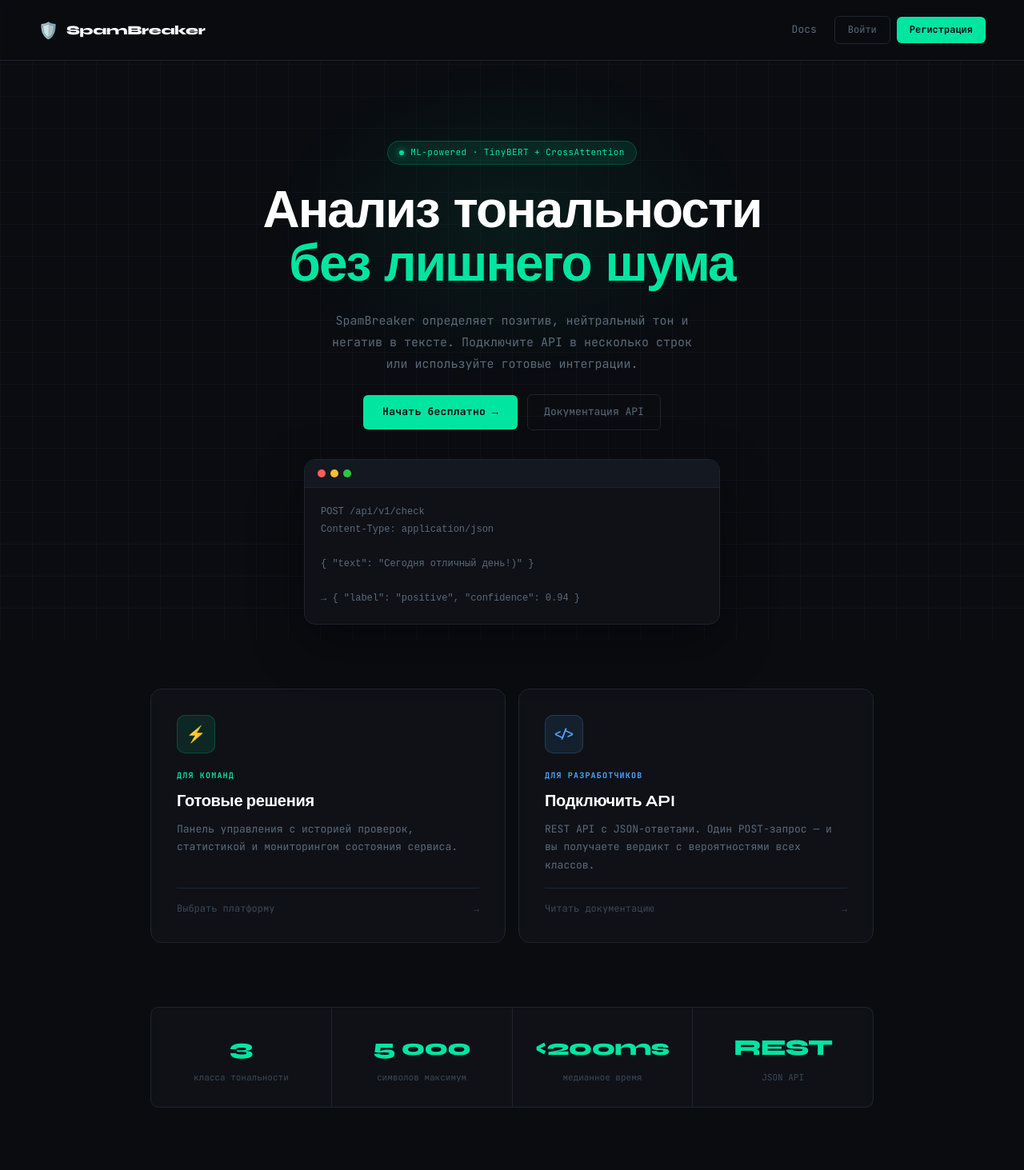
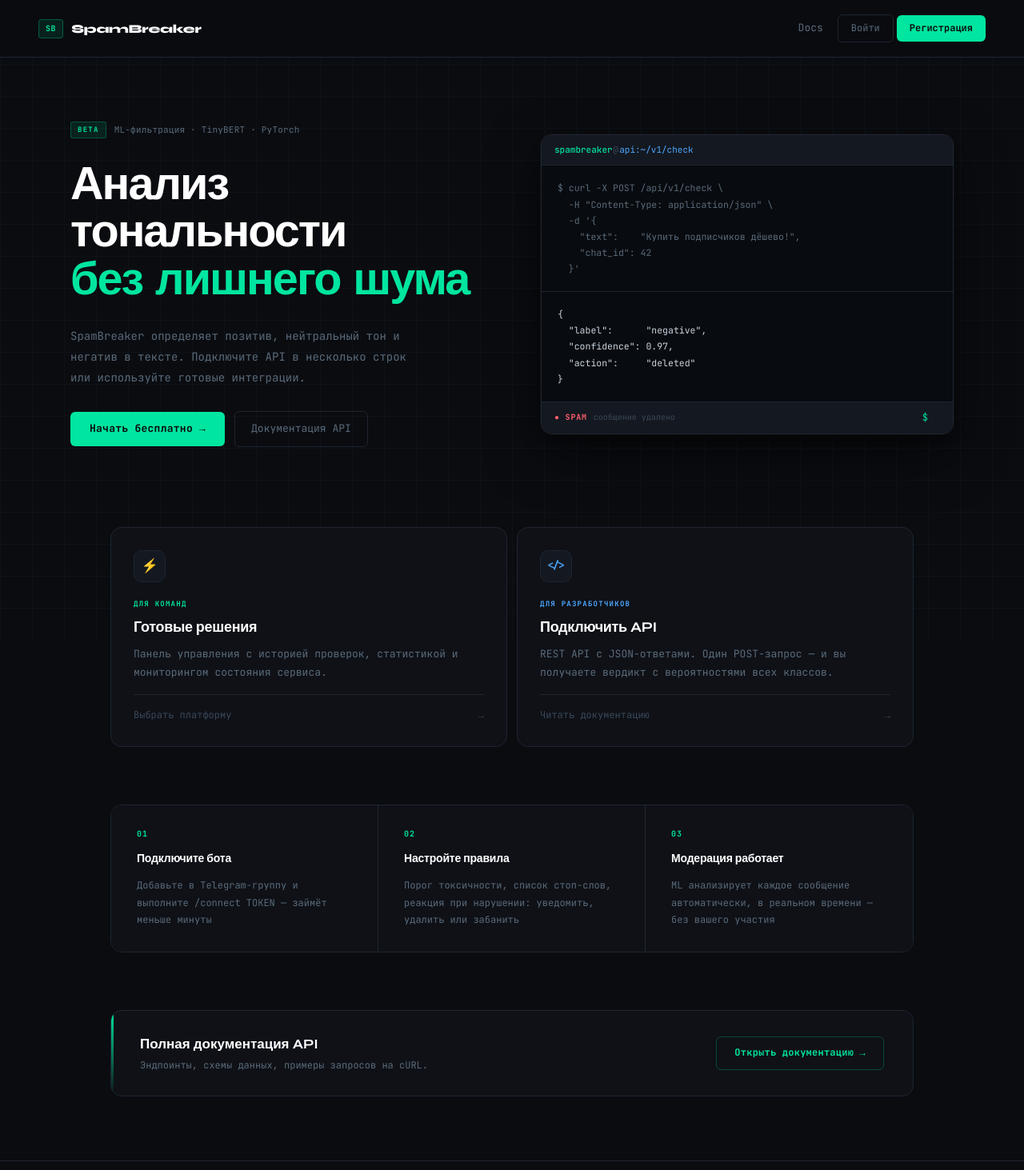
Before and after one commit to Revachol/SpamBreaker_VK_front, a React (Vite) app: page / in a window 1280 px wide. Shown: the top 1463 px of the page at 80% size. Built offline with nearby package versions, Linux system fonts and the light colour scheme; no server answers.

Commit message:
redesign

```diff
--- a/src/pages/LandingPage.module.css
+++ b/src/pages/LandingPage.module.css
@@ -12,10 +12,10 @@
   display: flex;
   align-items: center;
   justify-content: space-between;
-  padding: 20px 48px;
+  padding: 18px 48px;
   border-bottom: 1px solid var(--border);
-  background: rgba(10, 12, 16, 0.85);
-  backdrop-filter: blur(12px);
+  background: rgba(10, 12, 16, 0.92);
+  backdrop-filter: blur(8px);
   position: sticky;
   top: 0;
   z-index: 100;
@@ -27,12 +27,22 @@
   gap: 10px;
 }
 
-.navLogoIcon { font-size: 20px; }
+.navLogoMark {
+  font-family: var(--font-mono);
+  font-size: 10px;
+  font-weight: 700;
+  color: var(--accent);
+  background: var(--accent-dim);
+  border: 1px solid rgba(0, 229, 160, 0.3);
+  padding: 3px 8px;
+  border-radius: 4px;
+  letter-spacing: 0.06em;
+}
 
 .navLogoName {
   font-family: var(--font-display);
   font-weight: 800;
-  font-size: 16px;
+  font-size: 15px;
   color: #fff;
   letter-spacing: -0.3px;
 }
@@ -40,7 +50,7 @@
 .navLinks {
   display: flex;
   align-items: center;
-  gap: 8px;
+  gap: 4px;
 }
 
 .navLink {
@@ -80,66 +90,64 @@
 
 .navBtnFill:hover { opacity: 0.85; }
 
+.navUser {
+  font-size: 12px;
+  color: var(--text-muted);
+  padding: 7px 14px;
+}
+
 /* ── Hero ── */
 .hero {
+  padding: 80px 48px 100px;
+  max-width: 1200px;
+  margin: 0 auto;
+  width: 100%;
+}
+
+.heroGrid {
+  display: grid;
+  grid-template-columns: 1fr 1fr;
+  gap: 72px;
+  align-items: center;
+}
+
+.heroLeft {
   display: flex;
   flex-direction: column;
-  align-items: center;
-  text-align: center;
-  padding: 100px 48px 80px;
-  gap: 24px;
-  position: relative;
+  gap: 28px;
+  animation: fadeUp 0.45s ease both;
 }
 
-/* Radial glow behind hero */
-.hero::before {
-  content: '';
-  position: absolute;
-  top: 0; left: 50%;
-  transform: translateX(-50%);
-  width: 600px;
-  height: 400px;
-  background: radial-gradient(ellipse at center, rgba(0, 229, 160, 0.07) 0%, transparent 70%);
-  pointer-events: none;
+/* ── Hero badge ── */
+.heroBadge {
+  display: flex;
+  align-items: center;
+  gap: 10px;
+  font-size: 11px;
+  color: var(--text-dim);
+  letter-spacing: 0.02em;
 }
 
-.heroBadge {
-  display: inline-flex;
-  align-items: center;
-  gap: 8px;
+.heroBadgeTag {
+  font-family: var(--font-mono);
+  font-size: 9px;
+  font-weight: 700;
+  letter-spacing: 0.14em;
+  color: var(--accent);
   background: var(--accent-dim);
-  border: 1px solid rgba(0, 229, 160, 0.2);
-  border-radius: 20px;
-  padding: 5px 14px;
-  font-size: 11px;
-  color: var(--accent);
-  letter-spacing: 0.04em;
-  animation: fadeUp 0.5s ease both;
+  border: 1px solid rgba(0, 229, 160, 0.25);
+  padding: 2px 8px;
+  border-radius: 3px;
 }
 
-.heroBadgeDot {
-  width: 6px; height: 6px;
-  border-radius: 50%;
-  background: var(--accent);
-  box-shadow: 0 0 8px var(--accent);
-  animation: pulse 2s infinite;
-  flex-shrink: 0;
-}
-
-@keyframes pulse {
-  0%, 100% { opacity: 1; }
-  50% { opacity: 0.3; }
-}
-
+/* ── Hero title ── */
 .heroTitle {
   font-family: var(--font-display);
   font-weight: 800;
-  font-size: clamp(36px, 6vw, 64px);
-  line-height: 1.05;
+  font-size: clamp(36px, 4.5vw, 58px);
+  line-height: 1.04;
   letter-spacing: -2px;
   color: #fff;
-  max-width: 700px;
-  animation: fadeUp 0.5s 0.08s ease both;
 }
 
 .heroTitleAccent {
@@ -147,11 +155,10 @@
 }
 
 .heroDesc {
-  font-size: 15px;
+  font-size: 14px;
   color: var(--text-dim);
-  max-width: 480px;
-  line-height: 1.8;
-  animation: fadeUp 0.5s 0.16s ease both;
+  max-width: 440px;
+  line-height: 1.85;
 }
 
 .heroCta {
@@ -159,8 +166,6 @@
   align-items: center;
   gap: 12px;
   flex-wrap: wrap;
-  justify-content: center;
-  animation: fadeUp 0.5s 0.24s ease both;
 }
 
 .ctaPrimary {
@@ -180,10 +185,7 @@
 .ctaPrimary:hover { opacity: 0.85; }
 .ctaPrimary:active { transform: scale(0.97); }
 
-.ctaArrow {
-  transition: transform 0.2s;
-}
-
+.ctaArrow { transition: transform 0.2s; }
 .ctaPrimary:hover .ctaArrow { transform: translateX(3px); }
 
 .ctaSecondary {
@@ -200,54 +202,131 @@
   color: var(--text);
 }
 
-/* ── Hero code snippet ── */
-.heroCode {
-  background: var(--surface);
+/* ── Terminal ── */
+.heroRight {
+  animation: fadeUp 0.45s 0.14s ease both;
+}
+
+.terminal {
+  background: #080b0f;
   border: 1px solid var(--border);
   border-radius: var(--radius-lg);
   overflow: hidden;
-  width: 100%;
-  max-width: 520px;
-  margin-top: 12px;
-  text-align: left;
-  animation: fadeUp 0.5s 0.32s ease both;
-  box-shadow: 0 24px 64px rgba(0, 0, 0, 0.4);
+  box-shadow:
+    0 0 0 1px rgba(255, 255, 255, 0.03),
+    0 24px 64px rgba(0, 0, 0, 0.55),
+    0 4px 16px rgba(0, 0, 0, 0.3);
 }
 
-.heroCodeDots {
+.terminalHeader {
   display: flex;
-  gap: 6px;
-  padding: 12px 16px;
+  align-items: center;
+  gap: 0;
+  padding: 10px 16px;
+  border-bottom: 1px solid var(--border);
   background: var(--panel);
-  border-bottom: 1px solid var(--border);
 }
 
-.heroCodeDots span {
-  width: 10px; height: 10px;
-  border-radius: 50%;
-  background: var(--border-bright);
+.terminalHost {
+  font-family: var(--font-mono);
+  font-size: 11px;
+  font-weight: 500;
+  color: var(--accent);
 }
 
-.heroCodeDots span:nth-child(1) { background: #ff5f57; }
-.heroCodeDots span:nth-child(2) { background: #febc2e; }
-.heroCodeDots span:nth-child(3) { background: #28c840; }
+.terminalAt {
+  font-family: var(--font-mono);
+  font-size: 11px;
+  color: var(--text-muted);
+  margin: 0 1px;
+}
 
-.heroCodePre {
-  padding: 20px;
-  font-size: 12px;
-  line-height: 1.8;
+.terminalPath {
+  font-family: var(--font-mono);
+  font-size: 11px;
+  color: var(--blue);
+}
+
+.terminalCmd {
+  padding: 18px 20px;
+  font-family: var(--font-mono);
+  font-size: 11.5px;
+  line-height: 1.75;
   color: var(--text-dim);
   white-space: pre;
   overflow-x: auto;
+  margin: 0;
+  display: block;
+}
+
+.terminalDivider {
+  height: 1px;
+  background: var(--border);
+}
+
+.terminalOutput {
+  padding: 18px 20px;
+  font-family: var(--font-mono);
+  font-size: 11.5px;
+  line-height: 1.75;
+  color: var(--text);
+  white-space: pre;
+  margin: 0;
+  display: block;
+}
+
+.terminalFooter {
+  display: flex;
+  align-items: center;
+  gap: 8px;
+  padding: 10px 16px;
+  border-top: 1px solid var(--border);
+  background: var(--panel);
+}
+
+.terminalStatus {
+  font-family: var(--font-mono);
+  font-size: 10px;
+  font-weight: 700;
+  letter-spacing: 0.08em;
+  color: var(--red);
+}
+
+.terminalStatusLabel {
+  font-family: var(--font-mono);
+  font-size: 10px;
+  color: var(--text-muted);
+}
+
+.terminalSpacer { flex: 1; }
+
+.terminalPromptStr {
+  font-family: var(--font-mono);
+  font-size: 12px;
+  color: var(--accent);
+}
+
+.terminalCursor {
+  display: inline-block;
+  width: 7px;
+  height: 13px;
+  background: var(--accent);
+  animation: blink 1.2s step-end infinite;
+  vertical-align: middle;
+}
+
+@keyframes blink {
+  0%, 100% { opacity: 1; }
+  50% { opacity: 0; }
 }
 
 /* ── Feature cards ── */
 .features {
   display: grid;
   grid-template-columns: 1fr 1fr;
-  gap: 16px;
-  padding: 0 48px 80px;
-  max-width: 1000px;
+  gap: 12px;
+  padding: 0 48px 72px;
+  max-width: 1100px;
   margin: 0 auto;
   width: 100%;
 }
@@ -259,25 +338,39 @@
   background: var(--surface);
   border: 1px solid var(--border);
   border-radius: var(--radius-lg);
-  padding: 32px;
-  transition: border-color 0.2s, transform 0.2s, box-shadow 0.2s;
+  padding: 28px;
+  transition: border-color 0.2s, transform 0.18s, box-shadow 0.2s;
   cursor: pointer;
+  position: relative;
+  overflow: hidden;
 }
 
-.featureCard:hover {
-  border-color: rgba(0, 229, 160, 0.3);
-  transform: translateY(-2px);
-  box-shadow: 0 12px 40px rgba(0, 0, 0, 0.3);
+.featureCard::before {
+  content: '';
+  position: absolute;
+  left: 0; top: 0; bottom: 0;
+  width: 2px;
+  background: var(--accent);
+  opacity: 0;
+  transition: opacity 0.2s;
 }
 
-.featureCardAlt:hover {
-  border-color: rgba(77, 168, 255, 0.3);
+.featureCard:hover::before { opacity: 1; }
+
+.featureCard:hover {
+  border-color: var(--border-bright);
+  transform: translateY(-1px);
+  box-shadow: 0 8px 32px rgba(0, 0, 0, 0.3);
+}
+
+.featureCardAlt::before {
+  background: var(--blue);
 }
 
 .featureIconWrap {
-  width: 48px; height: 48px;
-  background: var(--accent-dim);
-  border: 1px solid rgba(0, 229, 160, 0.2);
+  width: 40px; height: 40px;
+  background: var(--panel);
+  border: 1px solid var(--border);
   border-radius: var(--radius-md);
   display: flex;
   align-items: center;
@@ -285,22 +378,14 @@
   flex-shrink: 0;
 }
 
-.featureCardAlt .featureIconWrap {
-  background: var(--blue-dim);
-  border-color: rgba(77, 168, 255, 0.2);
-}
-
 .featureIcon {
-  font-size: 20px;
+  font-size: 17px;
   color: var(--accent);
   font-family: var(--font-mono);
   font-weight: 700;
 }
 
-.featureCardAlt .featureIcon {
-  color: var(--blue);
-  font-size: 15px;
-}
+.featureCardAlt .featureIcon { color: var(--blue); font-size: 13px; }
 
 .featureContent {
   display: flex;
@@ -310,9 +395,10 @@
 }
 
 .featureTag {
-  font-size: 10px;
+  font-family: var(--font-mono);
+  font-size: 9px;
   font-weight: 700;
-  letter-spacing: 0.12em;
+  letter-spacing: 0.14em;
   text-transform: uppercase;
   color: var(--accent);
 }
@@ -322,7 +408,7 @@
 .featureTitle {
   font-family: var(--font-display);
   font-weight: 700;
-  font-size: 20px;
+  font-size: 18px;
   color: #fff;
   letter-spacing: -0.3px;
 }
@@ -345,56 +431,64 @@
   border-top: 1px solid var(--border);
 }
 
-.featureArrow {
-  transition: transform 0.2s;
-}
-
+.featureArrow { transition: transform 0.2s; }
 .featureCard:hover .featureArrow { transform: translateX(4px); }
 
-/* ── Stats ── */
-.stats {
-  display: flex;
-  justify-content: center;
-  gap: 0;
-  padding: 0 48px 80px;
-  max-width: 1000px;
+/* ── How it works ── */
+.process {
+  padding: 0 48px 72px;
+  max-width: 1100px;
   margin: 0 auto;
   width: 100%;
 }
 
-.statItem {
-  flex: 1;
+.processGrid {
+  display: grid;
+  grid-template-columns: 1fr 1fr 1fr;
+  border: 1px solid var(--border);
+  border-radius: var(--radius-lg);
+  overflow: hidden;
+}
+
+.processStep {
   display: flex;
   flex-direction: column;
-  align-items: center;
-  gap: 6px;
-  padding: 28px 16px;
-  border: 1px solid var(--border);
+  gap: 12px;
+  padding: 28px 32px;
   background: var(--surface);
+  border-right: 1px solid var(--border);
+  transition: background 0.15s;
 }
 
-.statItem:first-child { border-radius: var(--radius-md) 0 0 var(--radius-md); }
-.statItem:last-child  { border-radius: 0 var(--radius-md) var(--radius-md) 0; }
-.statItem + .statItem { border-left: none; }
+.processStep:last-child { border-right: none; }
+.processStep:hover { background: var(--panel); }
 
-.statVal {
-  font-family: var(--font-display);
-  font-weight: 800;
-  font-size: 28px;
+.processNum {
+  font-family: var(--font-mono);
+  font-size: 10px;
+  font-weight: 700;
+  letter-spacing: 0.1em;
   color: var(--accent);
-  letter-spacing: -1px;
 }
 
-.statLabel {
-  font-size: 11px;
-  color: var(--text-muted);
-  text-align: center;
+.processLabel {
+  font-family: var(--font-display);
+  font-weight: 700;
+  font-size: 14px;
+  color: #fff;
+  letter-spacing: -0.2px;
+}
+
+.processDesc {
+  font-size: 12px;
+  color: var(--text-dim);
+  line-height: 1.8;
 }
 
 /* ── Docs CTA ── */
 .docsCta {
   padding: 0 48px 80px;
-  max-width: 1000px;
+  max-width: 1100px;
   margin: 0 auto;
   width: 100%;
 }
@@ -404,40 +498,53 @@
   align-items: center;
   justify-content: space-between;
   gap: 24px;
-  background: var(--accent-dim);
-  border: 1px solid rgba(0, 229, 160, 0.2);
+  background: var(--surface);
+  border: 1px solid var(--border);
   border-radius: var(--radius-lg);
   padding: 28px 36px;
   flex-wrap: wrap;
+  position: relative;
+  overflow: hidden;
+}
+
+.docsCtaInner::before {
+  content: '';
+  position: absolute;
+  left: 0; top: 0; bottom: 0;
+  width: 3px;
+  background: linear-gradient(to bottom, var(--accent), transparent);
 }
 
 .docsCtaTitle {
   font-family: var(--font-display);
   font-weight: 700;
-  font-size: 18px;
+  font-size: 17px;
   color: #fff;
   margin-bottom: 4px;
 }
 
 .docsCtaDesc {
-  font-size: 13px;
+  font-size: 12px;
   color: var(--text-dim);
 }
 
 .docsCtaBtn {
-  font-size: 13px;
+  font-size: 12px;
   font-weight: 700;
   color: var(--accent);
   padding: 10px 22px;
-  border: 1px solid rgba(0, 229, 160, 0.3);
+  border: 1px solid rgba(0, 229, 160, 0.25);
   border-radius: var(--radius-sm);
   white-space: nowrap;
   transition: all 0.15s;
   flex-shrink: 0;
+  font-family: var(--font-mono);
+  letter-spacing: 0.02em;
 }
 
 .docsCtaBtn:hover {
-  background: rgba(0, 229, 160, 0.08);
+  background: var(--accent-dim);
+  border-color: rgba(0, 229, 160, 0.4);
 }
 
 /* ── Footer ── */
@@ -455,60 +562,11 @@
 
 /* ── Animations ── */
 @keyframes fadeUp {
-  from { opacity: 0; transform: translateY(16px); }
+  from { opacity: 0; transform: translateY(14px); }
   to   { opacity: 1; transform: translateY(0); }
 }
 
-/* ── Platform selection ── */
-.platforms {
-  padding: 0 48px 80px;
-  max-width: 1000px;
-  margin: 0 auto;
-  width: 100%;
-  display: block;
-  animation: fadeUp 0.5s 0.4s ease both;
-  position: relative;
-  z-index: 2;
-  background: linear-gradient(to bottom, rgba(10, 12, 16, 0.7), rgba(10, 12, 16, 0.9));
-  border-radius: var(--radius-lg);
-  padding: 24px;
-  margin-top: 20px;
-  border: 1px solid var(--border);
-  box-shadow: 0 10px 30px rgba(0, 0, 0, 0.3);
-}
-
-.platformsHeader {
-  display: flex;
-  flex-direction: column;
-  align-items: center;
-  text-align: center;
-  gap: 12px;
-  margin-bottom: 48px;
-}
-
-.platformsEyebrow {
-  font-size: 11px;
-  font-weight: 700;
-  letter-spacing: 0.12em;
-  text-transform: uppercase;
-  color: var(--accent);
-}
-
-.platformsTitle {
-  font-family: var(--font-display);
-  font-weight: 800;
-  font-size: 32px;
-  color: #fff;
-  letter-spacing: -0.8px;
-}
-
-.platformsDesc {
-  font-size: 15px;
-  color: var(--text-dim);
-  max-width: 500px;
-  line-height: 1.7;
-}
-
+/* ── Platform cards (modal) ── */
 .platformCards {
   display: grid;
   grid-template-columns: 1fr 1fr;
@@ -527,29 +585,21 @@
   cursor: pointer;
   text-decoration: none;
   position: relative;
-  z-index: 2;
   overflow: hidden;
 }
 
 .platformCard::before {
   content: '';
   position: absolute;
-  top: 0;
-  left: 0;
-  right: 0;
+  top: 0; left: 0; right: 0;
   height: 2px;
   background: linear-gradient(90deg, transparent, var(--accent), transparent);
   opacity: 0;
   transition: opacity 0.3s;
 }
 
-.platformCard:hover::before {
-  opacity: 1;
-}
-
-.platformCardDisabled::before {
-  background: linear-gradient(90deg, transparent, var(--amber), transparent);
-}
+.platformCard:hover::before { opacity: 1; }
+.platformCardDisabled::before { background: linear-gradient(90deg, transparent, var(--amber), transparent); }
 
 .platformCard:hover {
   border-color: rgba(0, 229, 160, 0.3);
@@ -561,12 +611,6 @@
   opacity: 0.5;
   cursor: not-allowed;
   pointer-events: none;
-}
-
-.platformCardDisabled:hover {
-  border-color: var(--border);
-  transform: none;
-  box-shadow: none;
 }
 
 .platformCardTop {
@@ -597,10 +641,12 @@
 }
 
 .platformBadge {
-  font-size: 10px;
+  font-family: var(--font-mono);
+  font-size: 9px;
   font-weight: 700;
+  letter-spacing: 0.1em;
   padding: 3px 10px;
-  border-radius: 20px;
+  border-radius: 3px;
   background: var(--accent-dim);
   border: 1px solid rgba(0, 229, 160, 0.2);
   color: var(--accent);
@@ -616,13 +662,13 @@
 .platformName {
   font-family: var(--font-display);
   font-weight: 700;
-  font-size: 18px;
+  font-size: 17px;
   color: #fff;
   margin: 0;
 }
 
 .platformDesc {
-  font-size: 13px;
+  font-size: 12px;
   color: var(--text-dim);
   line-height: 1.75;
   margin: 0;
@@ -640,53 +686,14 @@
   border-top: 1px solid var(--border);
 }
 
-.platformFooterMuted {
-  color: var(--text-muted);
-}
+.platformFooterMuted { color: var(--text-muted); }
+.platformArrow { transition: transform 0.2s; }
+.platformCard:hover .platformArrow { transform: translateX(4px); }
 
-.platformArrow {
-  transition: transform 0.2s;
-}
-
-.platformCard:hover .platformArrow {
-  transform: translateX(4px);
-}
-
-/* ── Mobile ── */
-@media (max-width: 768px) {
-  .nav { padding: 16px 20px; }
-  .navLink { display: none; }
-  .hero { padding: 64px 20px 48px; }
-  .features { grid-template-columns: 1fr; padding: 0 20px 48px; }
-  .stats { flex-wrap: wrap; padding: 0 20px 48px; }
-  .statItem { min-width: calc(50% - 8px); }
-  .statItem:first-child { border-radius: var(--radius-md) 0 0 0; }
-  .statItem:last-child  { border-radius: 0 0 var(--radius-md) 0; }
-  .docsCta { padding: 0 20px 48px; }
-  .footer { padding: 16px 20px; flex-direction: column; gap: 4px; }
-  .platforms { padding: 0 20px 48px; }
-  .platformCards { grid-template-columns: 1fr; }
-}
-
-@media (max-width: 640px) {
-  .modalContent {
-    margin: 20px;
-    max-width: calc(100vw - 40px);
-  }
-
-  .modalHeader,
-  .modalBody {
-    padding: 20px;
-  }
-}
-
-/* ── Modal Styles ── */
+/* ── Modal ── */
 .modalOverlay {
   position: fixed;
-  top: 0;
-  left: 0;
-  right: 0;
-  bottom: 0;
+  top: 0; left: 0; right: 0; bottom: 0;
   background: rgba(10, 12, 16, 0.85);
   display: flex;
   align-items: center;
@@ -718,7 +725,7 @@
 .modalHeader h2 {
   font-family: var(--font-display);
   font-weight: 700;
-  font-size: 24px;
+  font-size: 22px;
   color: #fff;
   margin: 0;
 }
@@ -729,8 +736,7 @@
   color: var(--text-dim);
   font-size: 24px;
   cursor: pointer;
-  width: 32px;
-  height: 32px;
+  width: 32px; height: 32px;
   display: flex;
   align-items: center;
   justify-content: center;
@@ -749,9 +755,35 @@
 
 .modalBody .platformCards {
   grid-template-columns: 1fr;
-  gap: 16px;
+  gap: 12px;
 }
 
-.modalBody .platformCard {
-  margin: 0;
+/* ── Mobile ── */
+@media (max-width: 900px) {
+  .heroGrid {
+    grid-template-columns: 1fr;
+    gap: 48px;
+  }
+  .heroTitle {
+    font-size: clamp(32px, 8vw, 48px);
+  }
 }
+
+@media (max-width: 768px) {
+  .nav { padding: 16px 20px; }
+  .navLink { display: none; }
+  .hero { padding: 56px 20px 64px; }
+  .features { grid-template-columns: 1fr; padding: 0 20px 48px; }
+  .process { padding: 0 20px 48px; }
+  .processGrid { grid-template-columns: 1fr; }
+  .processStep { border-right: none; border-bottom: 1px solid var(--border); }
+  .processStep:last-child { border-bottom: none; }
+  .docsCta { padding: 0 20px 48px; }
+  .footer { padding: 16px 20px; flex-direction: column; gap: 4px; }
+}
+
+@media (max-width: 640px) {
+  .platformCards { grid-template-columns: 1fr; }
+  .modalContent { margin: 20px; max-width: calc(100vw - 40px); }
+  .modalHeader, .modalBody { padding: 20px; }
+}
--- a/src/pages/LandingPage.tsx
+++ b/src/pages/LandingPage.tsx
@@ -20,7 +20,7 @@ export function LandingPage() {
       {/* ── Navbar ── */}
       <header className={styles.nav}>
         <div className={styles.navLogo}>
-          <span className={styles.navLogoIcon}>🛡️</span>
+          <span className={styles.navLogoMark}>SB</span>
           <span className={styles.navLogoName}>SpamBreaker</span>
         </div>
         <div className={styles.navLinks}>
@@ -46,9 +46,11 @@ export function LandingPage() {
 
       {/* ── Hero ── */}
       <section className={styles.hero}>
+        <div className={styles.heroGrid}>
+          <div className={styles.heroLeft}>
             <div className={styles.heroBadge}>
-          <span className={styles.heroBadgeDot} />
-          ML-powered · TinyBERT + CrossAttention
+              <span className={styles.heroBadgeTag}>BETA</span>
+              <span>ML-фильтрация · TinyBERT · PyTorch</span>
             </div>
             <h1 className={styles.heroTitle}>
               Анализ тональности<br />
@@ -66,14 +68,36 @@ export function LandingPage() {
                 <Link to="/docs" className={styles.ctaSecondary}>Документация API</Link>
               </div>
             )}
-        <div className={styles.heroCode}>
-          <div className={styles.heroCodeDots}><span /><span /><span /></div>
-          <pre className={styles.heroCodePre}>{`POST /api/v1/check
-Content-Type: application/json
+          </div>
 
-{ "text": "Сегодня отличный день!)" }
-
-→ { "label": "positive", "confidence": 0.94 }`}</pre>
+          <div className={styles.heroRight}>
+            <div className={styles.terminal}>
+              <div className={styles.terminalHeader}>
+                <span className={styles.terminalHost}>spambreaker</span>
+                <span className={styles.terminalAt}>@</span>
+                <span className={styles.terminalPath}>api:~/v1/check</span>
+              </div>
+              <pre className={styles.terminalCmd}>{`$ curl -X POST /api/v1/check \\
+  -H "Content-Type: application/json" \\
+  -d '{
+    "text":    "Купить подписчиков дёшево!",
+    "chat_id": 42
+  }'`}</pre>
+              <div className={styles.terminalDivider} />
+              <pre className={styles.terminalOutput}>{`{
+  "label":      "negative",
+  "confidence": 0.97,
+  "action":     "deleted"
+}`}</pre>
+              <div className={styles.terminalFooter}>
+                <span className={styles.terminalStatus}>● SPAM</span>
+                <span className={styles.terminalStatusLabel}>сообщение удалено</span>
+                <div className={styles.terminalSpacer} />
+                <span className={styles.terminalPromptStr}>$</span>
+                <span className={styles.terminalCursor} />
+              </div>
+            </div>
+          </div>
         </div>
       </section>
 
@@ -113,22 +137,33 @@ Content-Type: application/json
         </Link>
       </section>
 
-      {/* ── Platform selection (authenticated) ── */}
-      {/* Removed - now using modal approach */}
-
-      {/* ── Stats ── */}
-      <section className={styles.stats}>
+      {/* ── How it works ── */}
+      <section className={styles.process}>
+        <div className={styles.processGrid}>
           {[
-          { val: '3',      label: 'класса тональности' },
-          { val: '5 000',  label: 'символов максимум'  },
-          { val: '<200ms', label: 'медианное время'    },
-          { val: 'REST',   label: 'JSON API'           },
-        ].map(({ val, label }) => (
-          <div key={label} className={styles.statItem}>
-            <div className={styles.statVal}>{val}</div>
-            <div className={styles.statLabel}>{label}</div>
+            {
+              num: '01',
+              label: 'Подключите бота',
+              desc: 'Добавьте в Telegram-группу и выполните /connect TOKEN — займёт меньше минуты',
+            },
+            {
+              num: '02',
+              label: 'Настройте правила',
+              desc: 'Порог токсичности, список стоп-слов, реакция при нарушении: уведомить, удалить или забанить',
+            },
+            {
+              num: '03',
+              label: 'Модерация работает',
+              desc: 'ML анализирует каждое сообщение автоматически, в реальном времени — без вашего участия',
+            },
+          ].map(({ num, label, desc }) => (
+            <div key={num} className={styles.processStep}>
+              <span className={styles.processNum}>{num}</span>
+              <div className={styles.processLabel}>{label}</div>
+              <div className={styles.processDesc}>{desc}</div>
             </div>
           ))}
+        </div>
       </section>
 
       {/* ── Docs CTA ── */}
```
Lines whose indentation alone changed are shown as unchanged.
